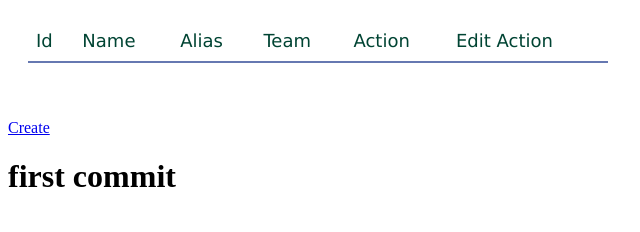
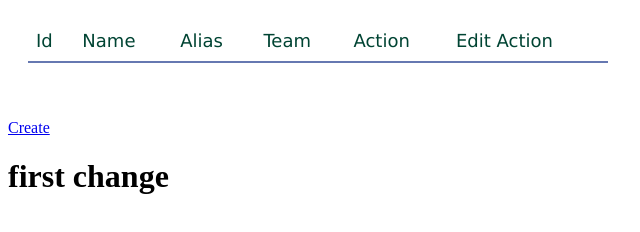
Before and after one commit to amulyametku/Weigh-To-Go, a React app: page src/index.html in a window 1280 px wide. Shown: the full height of the page, 0-640 px from the left. Built offline with nearby package versions, Linux system fonts and the light colour scheme; files whose address does not match are found by name.

Commit message:
first change

```diff
--- a/src/index.html
+++ b/src/index.html
@@ -6,6 +6,6 @@
     </head>
     <body>
         <div id="root"></div>
-        <h1> first commit</h1>
+        <h1> first change</h1>
     </body>
 </html>
```
